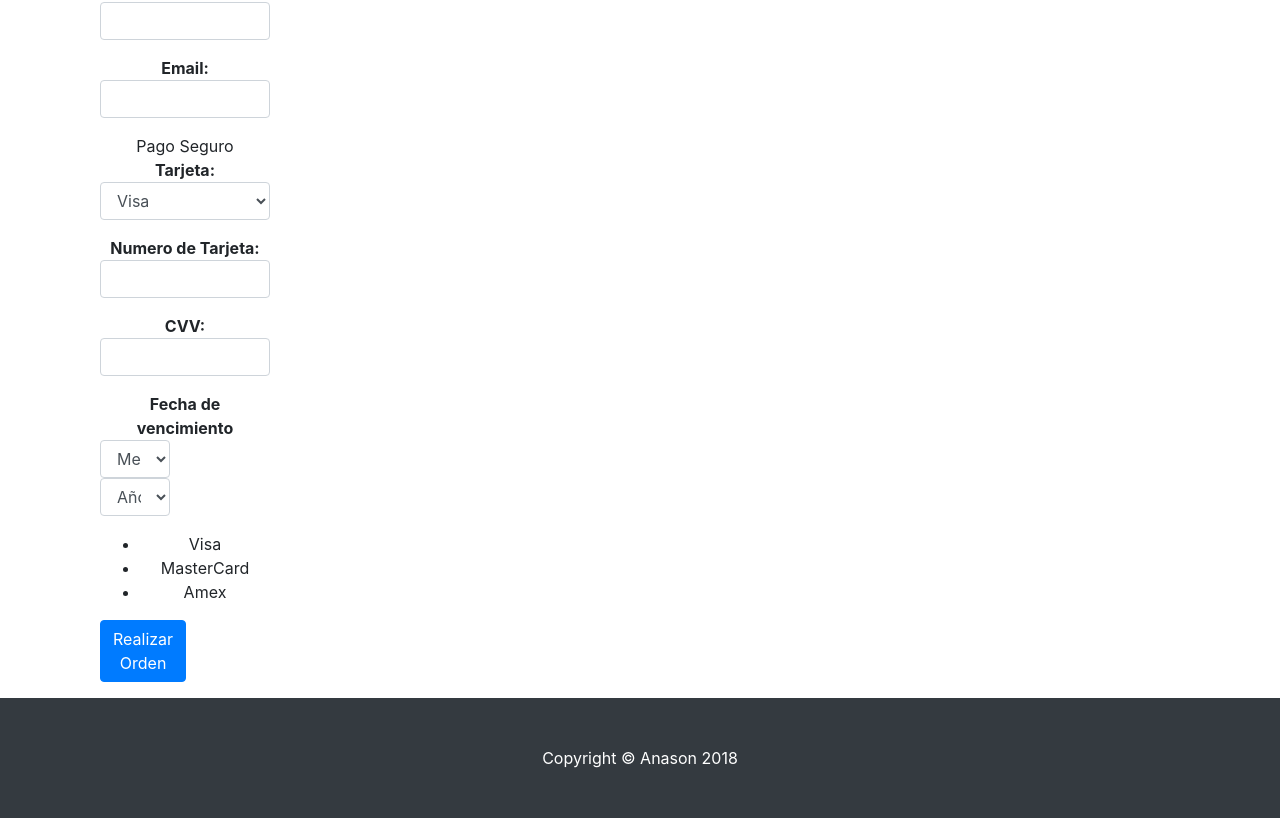
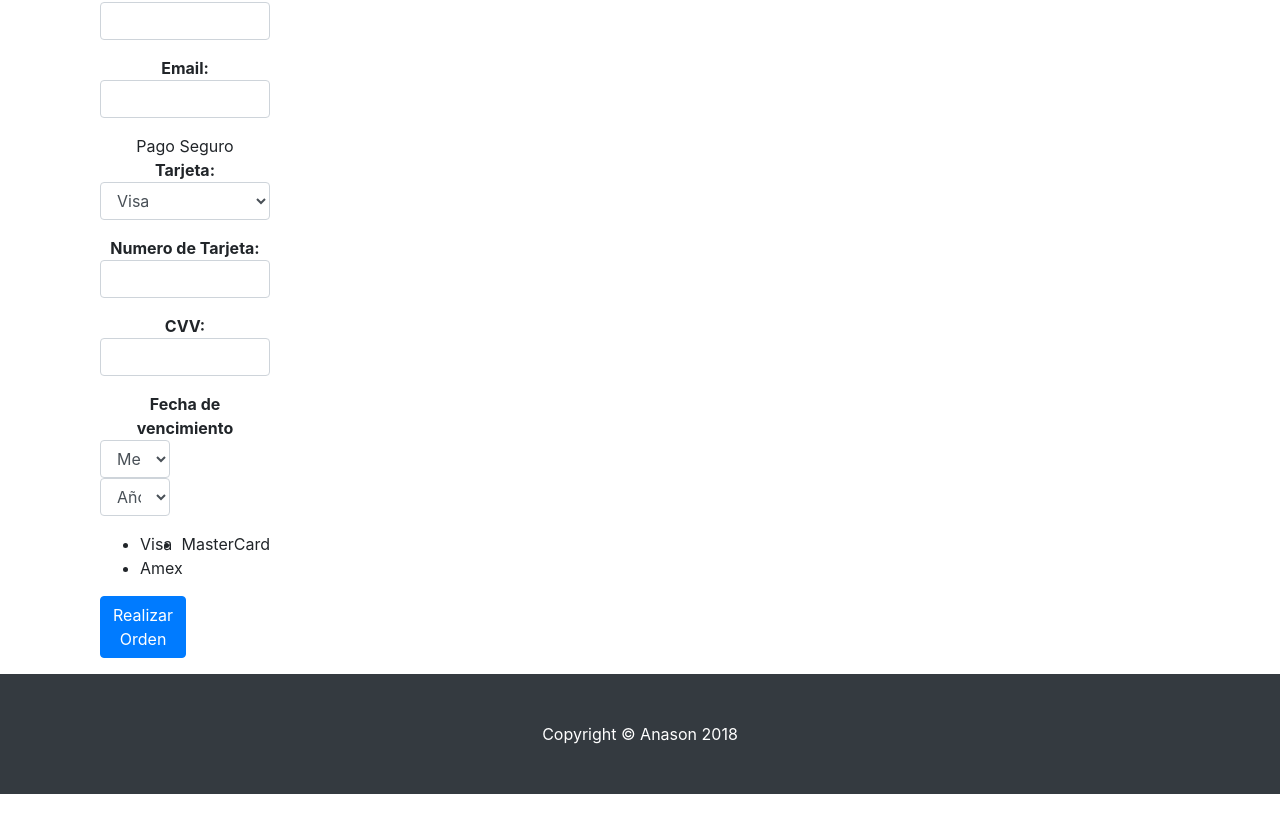
Before and after one commit to DevFBatch20/anason, a React (Create React App) app: page /ConfirmacionPedido in a window 1280 px wide. Shown: the part 2067-2885 px from the top of the page. After the commit the page ends 2861 px from the top, so only its background shows below. Built offline with nearby package versions, Linux system fonts and the light colour scheme; no server answers.

Commit message:
cambios en cards

```diff
--- /dev/null
+++ b/src/components/Card/Card.css
@@ -0,0 +1,6 @@
+ .cards{
+     display: flex;
+     justify-content: space-between;
+     flex-wrap: wrap;
+     max-width: 400px;
+ }
--- a/src/components/Card/index.js
+++ b/src/components/Card/index.js
@@ -3,6 +3,8 @@
  CardSubtitle, CardBody } from 'reactstrap';
 import PropTypes from 'prop-types';
 import {Link} from 'react-router-dom';
+import "./Card.css";
+
 
 class Example extends Component {
   static propTypes={
@@ -12,8 +14,10 @@
     const {itemProduct} = this.props
 
     return (
-      <Card>
-        <CardImg top width="100%" src={itemProduct.image} alt={itemProduct.shortName} />
+      <div className="row">
+        <div className="col-md 3">
+          <Card className="cards" >
+            <CardImg  top width="100%" src={itemProduct.image} alt={itemProduct.shortName} />
             <CardBody>
               <CardTitle>{itemProduct.shortName}</CardTitle>
               <CardSubtitle>Description</CardSubtitle>
@@ -21,6 +25,8 @@
               <Link to="/producto"> <Button>Ver mas</Button> </Link>
             </CardBody>
           </Card>
+        </div>
+      </div>
     );
   }
 };
```
Lines whose indentation alone changed are shown as unchanged.
